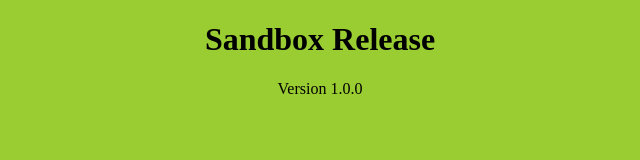
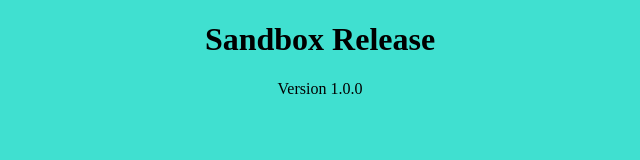
Before and after one commit to zaap59/sandbox-release, a plain HTML site: page app/index.html in a window 1280 px wide. Shown: the whole page, without its empty margins (320-960 px from the left). Drawn offline with Linux system fonts and the light colour scheme.

Commit message:
fix(app): change bg color to turquoise (#21)
(cherry picked from commit e28bf453a2b0ddce0e8df80b24d8f06066a6f8b2)

```diff
--- a/app/style.css
+++ b/app/style.css
@@ -1,4 +1,4 @@
 body {
-    background-color: yellowgreen;
+    background-color: turquoise;
     text-align: center;
 }
```
